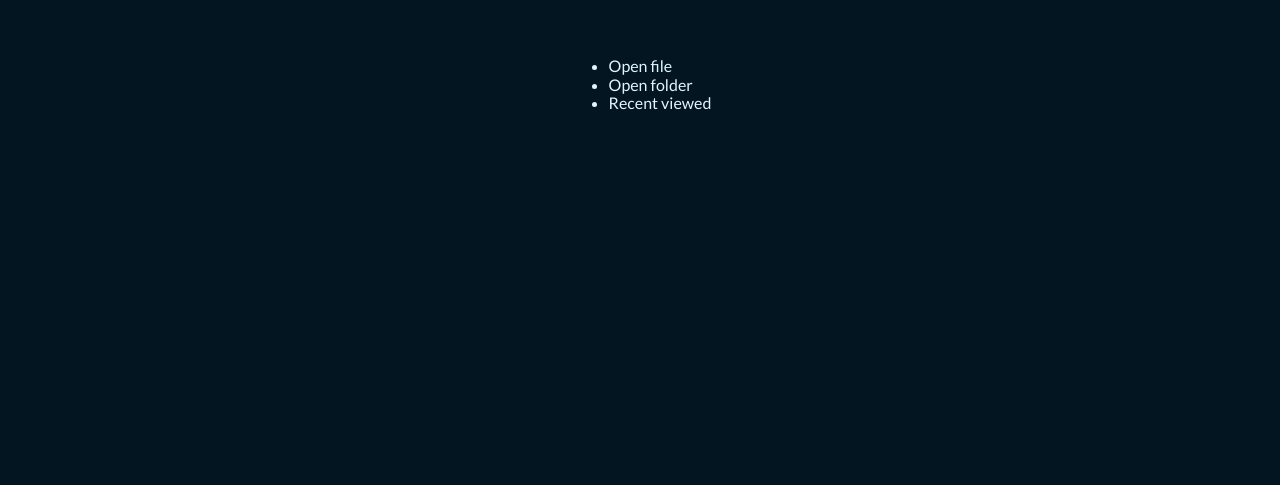
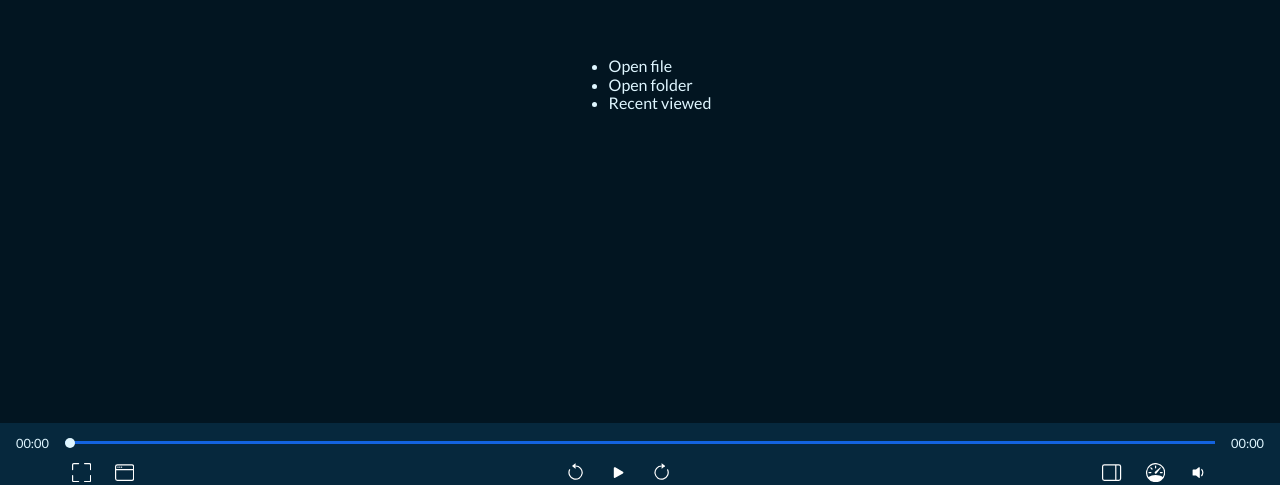
Before and after one commit to hassanEB1379/video-player, a React app: page / in a window 1280 px wide. Shown: the part 315-800 px from the top of the page. Built offline with nearby package versions, Linux system fonts and the light colour scheme.

Commit message:
get fullscreen props from parent

```diff
--- a/src/components/VideoPlayer/Footer.tsx
+++ b/src/components/VideoPlayer/Footer.tsx
@@ -2,7 +2,6 @@ import React, {MutableRefObject, useEffect, useState} from 'react';
 import Timeline from './Timeline';
 import Speed from './Speed';
 import Volume from './Volume';
-import {useFullscreen} from '../../hooks/useFullscreen';
 import {srt2vtt} from '../../utils/srt2vtt';
 import styles from '../../styles/video-player.module.css';
 import {
@@ -11,21 +10,29 @@ import {
     BsFullscreen,
     BsFullscreenExit,
     BsPauseFill,
-    BsPlayFill, BsSpeedometer,
+    BsPlayFill, BsReverseLayoutSidebarReverse, BsSpeedometer,
     BsWindow
 } from 'react-icons/bs';
 
 interface Props {
     player: MutableRefObject<HTMLVideoElement>,
     fullscreenTarget: MutableRefObject<HTMLElement>,
-    setSubtitleSrc: React.Dispatch<React.SetStateAction<string>>
+    setSubtitleSrc: React.Dispatch<React.SetStateAction<string>>,
+    onToggleSidebar: () => void,
+    onToggleFullscreen: (elm: HTMLElement) => void,
+    isFullscreen: boolean
 }
 
-const Footer = ({player, setSubtitleSrc, fullscreenTarget}: Props) => {
+const Footer = ({
+    player,
+    setSubtitleSrc,
+    fullscreenTarget,
+    onToggleSidebar,
+    onToggleFullscreen,
+    isFullscreen
+}: Props) => {
     const [paused, setPaused] = useState(true);
-    const [showFooter, setShowFooter] = useState(false);
-
-    const {toggleFullscreen, isFullscreen} = useFullscreen();
+    const [showFooter, setShowFooter] = useState(true);
 
     const play = () => {
         player.current.play().then(() => setPaused(false));
@@ -72,7 +79,7 @@ const Footer = ({player, setSubtitleSrc, fullscreenTarget}: Props) => {
     }
 
     const handleHideFooter = () => {
-        setShowFooter(false);
+        if (isFullscreen) setShowFooter(false);
     }
 
     // handle show footer
@@ -84,10 +91,13 @@ const Footer = ({player, setSubtitleSrc, fullscreenTarget}: Props) => {
             }
         };
 
-        document.addEventListener('mousemove', listener);
+        if (isFullscreen) document.addEventListener('mousemove', listener);
+        else setShowFooter(true)
 
-        return () => {document.removeEventListener('mousemove', listener)};
-    }, [])
+        return () => {
+            if (isFullscreen) document.removeEventListener('mousemove', listener)
+        };
+    }, [isFullscreen])
 
     return (
         <footer
@@ -100,7 +110,7 @@ const Footer = ({player, setSubtitleSrc, fullscreenTarget}: Props) => {
             <div className={styles.controlsContainer}>
                 <div className={styles.buttonGroup}>
                     <button
-                        onClick={() => toggleFullscreen(fullscreenTarget.current)}
+                        onClick={() => onToggleFullscreen(fullscreenTarget.current)}
                         title='fullscreen mode'
                     >
                         {isFullscreen ? <BsFullscreenExit/> : <BsFullscreen/>}
@@ -114,7 +124,7 @@ const Footer = ({player, setSubtitleSrc, fullscreenTarget}: Props) => {
                     </button>
                 </div>
 
-                <div className={styles.controls}>
+                <div className={styles.buttonGroup}>
                     <button
                         title='20s behind'
                         onClick={() => goBack(20)}
@@ -145,6 +155,13 @@ const Footer = ({player, setSubtitleSrc, fullscreenTarget}: Props) => {
                 </div>
 
                 <div className={styles.buttonGroup}>
+                    <button
+                        onClick={() => onToggleSidebar()}
+                        title='sidebar'
+                    >
+                        <BsReverseLayoutSidebarReverse/>
+                    </button>
+
                     <Speed
                         video={player.current}
                         trigger={(open) => (
```
